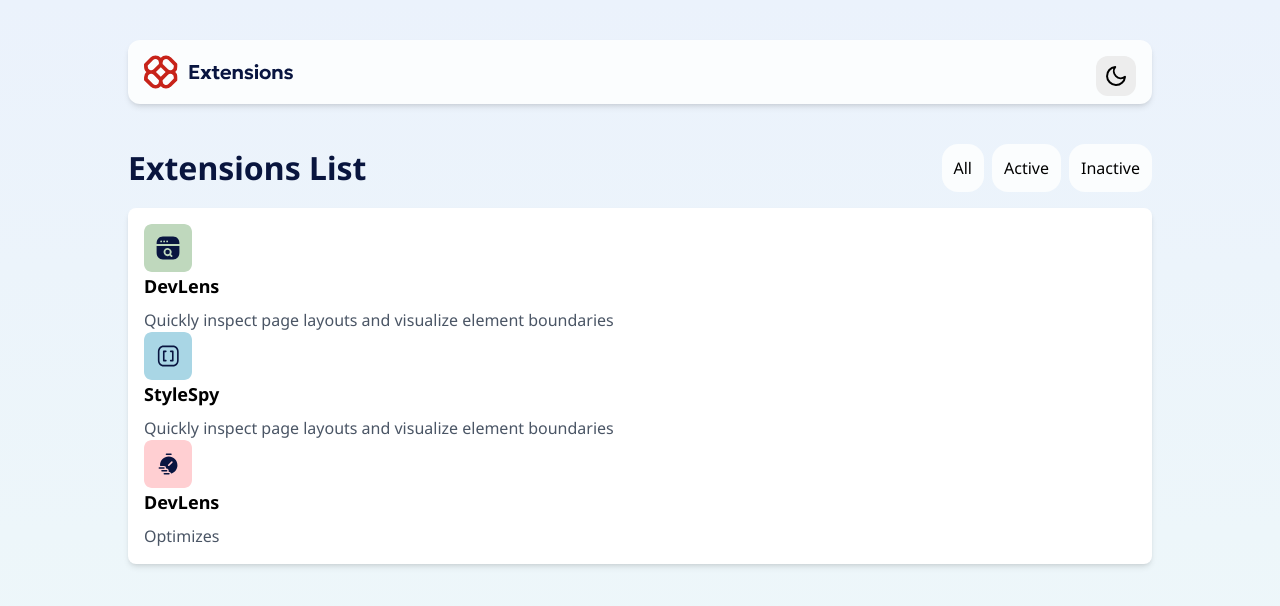
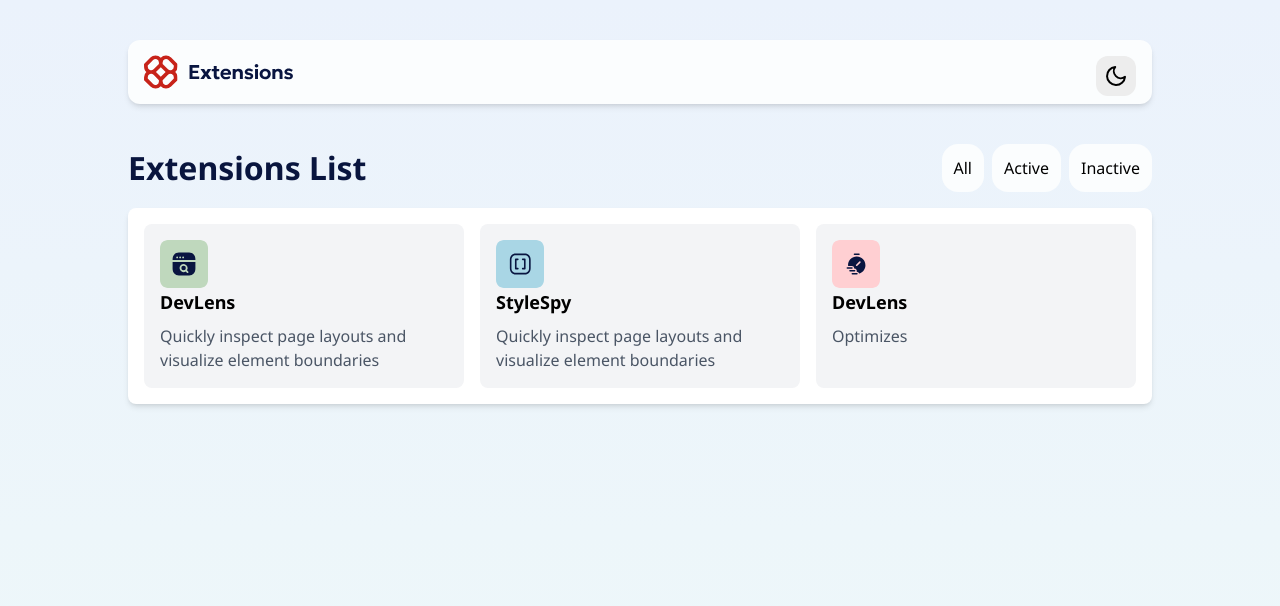
Before and after one commit to stkeys/Browser-Extension-UI, a Next.js app: page / in a window 1280 px wide. Shown: the top 606 px of the page. Built offline with nearby package versions, Linux system fonts and the light colour scheme.

Commit message:
feat: add autoGrid component

```diff
--- /dev/null
+++ b/components/AutoGrid.tsx
@@ -0,0 +1,41 @@
+import { cn } from '../lib/utils'
+import { ComponentProps, ElementType, ReactNode } from 'react';
+
+interface AutoGridProps extends ComponentProps<ElementType> {
+  threshold?: string;
+  gap?: string;
+  as?: ElementType;
+  children?: ReactNode;
+  className?: string;
+  track?: 'auto-fit' | 'auto-fill';
+}
+
+const AutoGrid = ({
+  threshold = '16rem',
+  gap = '1rem',
+  as,
+  children,
+  className,
+  track = 'auto-fill',
+  ...otherProps
+}: AutoGridProps) => {
+  const Component = as ? as : 'div';
+  return (
+    <Component
+      style={{
+        '--width': threshold,
+        '--gap': gap,
+        '--track': track,
+      }}
+      className={cn(
+        '!grid !gap-[var(--gap)] !grid-cols-[repeat(var(--track),minmax(min(var(--width),100%),1fr))]',
+        className
+      )}
+      {...otherProps}
+    >
+      {children}
+    </Component>
+  );
+};
+
+export default AutoGrid;
--- a/components/ExtensionTools.tsx
+++ b/components/ExtensionTools.tsx
@@ -1,16 +1,16 @@
 'use client';
 import Image from 'next/image';
 import {Data} from './Data';
-
+import AutoGrid from './AutoGrid';
 
 export default function ExtensionTools() {
   return(
     <div className='bg-white p-4 rounded-lg shadow-md '>
-
+      <AutoGrid  >
         {Data.map((item, index) => (
           <div
            key={index}
-           className="">
+           className="bg-gray-100 p-4 rounded-lg">
 
             <Image
               src={item.image}
@@ -25,7 +25,7 @@ export default function ExtensionTools() {
 
           </div>
         ))}
-
+      </AutoGrid>
     </div>
 
   )
--- /dev/null
+++ b/lib/utils.ts
@@ -0,0 +1,6 @@
+import { clsx } from 'clsx';
+import { twMerge } from 'tailwind-merge';
+
+export function cn(...inputs: any[]) {
+  return twMerge(clsx(inputs));
+}
--- a/package.json
+++ b/package.json
@@ -9,10 +9,12 @@
     "lint": "next lint"
   },
   "dependencies": {
+    "clsx": "^2.1.1",
     "next": "15.4.3",
     "react": "19.1.0",
     "react-dom": "19.1.0",
-    "react-feather": "^2.0.10"
+    "react-feather": "^2.0.10",
+    "tailwind-merge": "^3.3.1"
   },
   "devDependencies": {
     "@eslint/eslintrc": "^3",
```
